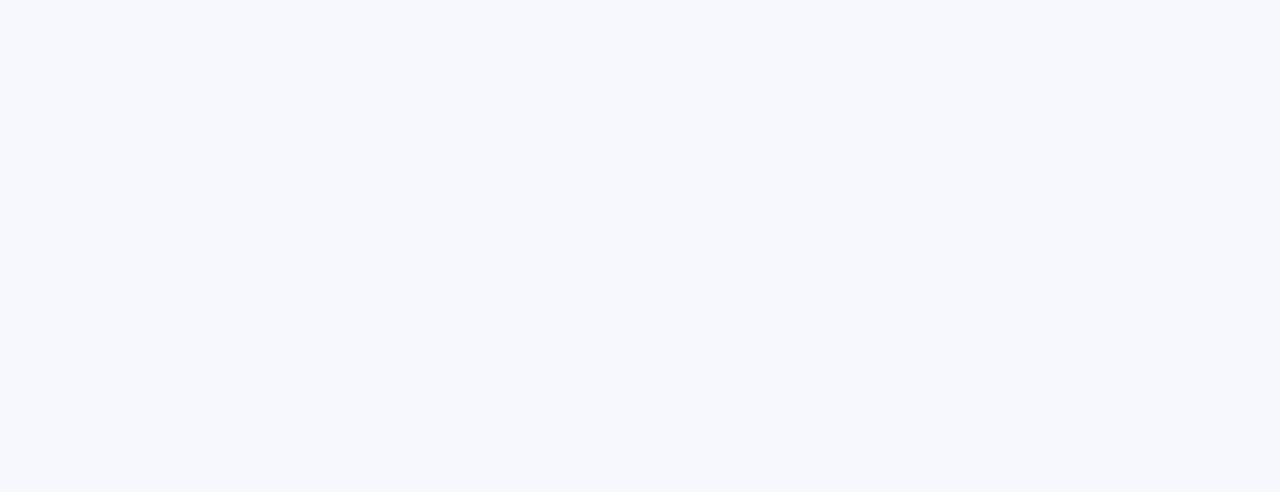
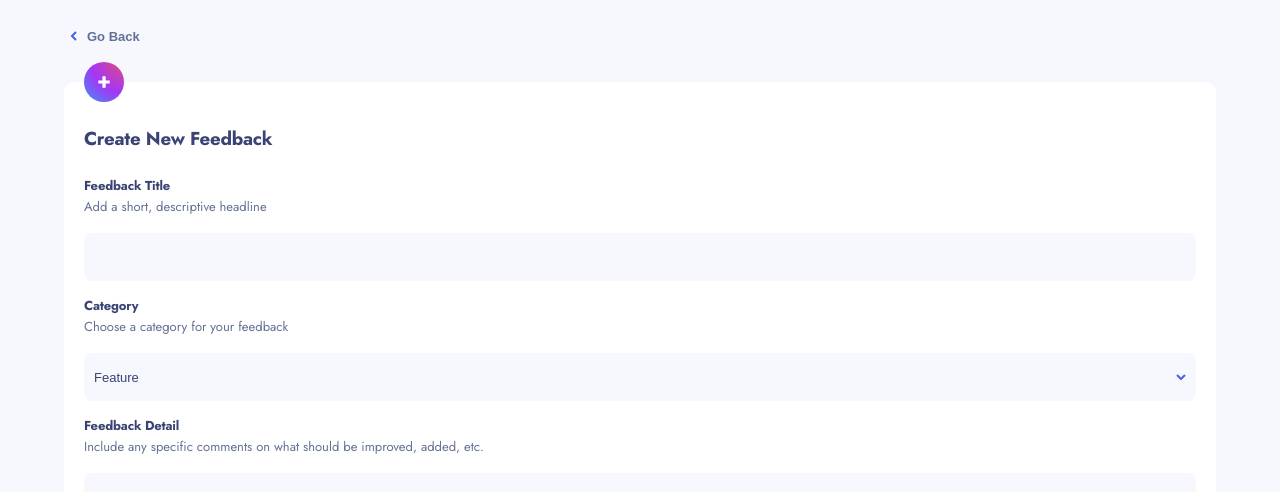
Before and after one commit to tokarskym/productfeedback, a React (Create React App) app: page /requests/1/new in a window 1280 px wide. Before the commit this address had no page. Shown: the top 492 px of the page. Built offline with nearby package versions, Linux system fonts and the light colour scheme.

Commit message:
Add new feedback component styles and some basic functionality.

```diff
--- a/src/App.tsx
+++ b/src/App.tsx
@@ -5,14 +5,16 @@ import Navbar from './components/Navbar/Navbar';
 import Header from './components/Header/Header';
 import MainPage from './components/MainPage/MainPage';
 import RequestDetails from './components/RequestDetails/RequestDetails';
+import RequestForm from './components/RequestForm/RequestForm';
 
-import { ProductRequest, UserComment } from './data/data';
+import { ProductRequest } from './data/data';
 
 import { ThemeProvider } from 'styled-components';
 import { useState } from 'react';
 import { BrowserRouter, Routes, Route } from 'react-router-dom';
 
 import { updatedData } from './data/data';
+
 
 function App() {
   const [selectedFilter, setSelectedFilter] = useState<string>('Least Upvotes');
@@ -97,12 +99,13 @@ function App() {
             path="/requests/:id"
             element={<RequestDetails requestList={requestList} onAddNewComment={addComment} onAddReply={addReply} calculateCommentNumbers={calculateCommentNumbers} />}
           />
+          <Route path="/requests/:id/new" element={<RequestForm />} />
           <Route
             path="/"
             element={
               <>
                 <Navbar handleCategoryChange={handleCategoryChange} selectedCategory={selectedCategory} />
-                <Header handleFilterChange={handleFilterChange} />
+                <Header handleFilterChange={handleFilterChange} requestList={requestList} />
                 <MainPage selectedFilter={selectedFilter} selectedCategory={selectedCategory} requestList={requestList} calculateCommentNumbers={calculateCommentNumbers} />
               </>
             }
--- /dev/null
+++ b/src/components/BackButton/BackButton.tsx
@@ -0,0 +1,28 @@
+import { useNavigate } from 'react-router-dom';
+
+import { ProductRequestNavbar, ReturnButton, EditFeedbackButton } from '../RequestDetails/RequestDetails';
+
+import ReturnButtonSVG from '../../images/shared//icon-arrow-left.svg';
+
+interface BackButtonProps {
+  isEdit: boolean;
+}
+const BackButton: React.FC<BackButtonProps> = ({ isEdit }) => {
+  const navigate = useNavigate();
+
+  const handleReturn = () => {
+    navigate(-1);
+  };
+
+  return (
+    <ProductRequestNavbar>
+      <ReturnButton onClick={handleReturn}>
+        <img src={ReturnButtonSVG} alt="Arrow Left / Go Back" />
+        Go Back
+      </ReturnButton>
+      {isEdit && <EditFeedbackButton>Edit Feedback</EditFeedbackButton>}
+    </ProductRequestNavbar>
+  );
+};
+
+export default BackButton;
--- a/src/components/Header/FilteredOption.tsx
+++ b/src/components/Header/FilteredOption.tsx
@@ -34,7 +34,7 @@ interface FilteredOptionProps {
 
 const FilteredOption: React.FC<FilteredOptionProps> = ({ label, value, selectedValue, onChange }) => (
   <LabelForOptionInput>
-    <input type="radio" value={value} checked={selectedValue === value} onChange={(e) => onChange(e.target.value)} style={{ display: 'none' }} />
+    <input type="radio" value={value} checked={selectedValue === value} onChange={(e) => onChange(e.target.value)} style={{ display: 'none' }} id="category" />
     <LabelForOptionInputUI>{label}</LabelForOptionInputUI>
     {selectedValue === value && <IconCheckImage src={IconCheck} />}
   </LabelForOptionInput>
--- a/src/components/Header/Header.tsx
+++ b/src/components/Header/Header.tsx
@@ -1,4 +1,5 @@
 import { useState } from 'react';
+import { useNavigate } from 'react-router';
 
 import { HeaderBar, FilterDiv, FilterButton, FilterModal, HorizontalRule, ButtonAndModalContainer } from './HeaderStyles';
 import { PrimaryButton } from '../GlobalStyles/ReusedStyles';
@@ -7,12 +8,14 @@ import ArrowDown from '../../images/shared/icon-arrow-down.svg';
 import ArrowUp from '../../images/shared/icon-arrow-up.svg';
 
 import FilteredOption from './FilteredOption';
+import { ProductRequest } from '../../data/data';
 
 interface HeaderProps {
   handleFilterChange: (filter: string) => void;
+  requestList: ProductRequest[];
 }
 
-const Header: React.FC<HeaderProps> = ({ handleFilterChange }) => {
+const Header: React.FC<HeaderProps> = ({ handleFilterChange, requestList }) => {
   const [filterModalOpen, setIsFilterModalOpen] = useState<boolean>(false);
   const [selectedOption, setSelectedOption] = useState<string>('Least Upvotes');
 
@@ -24,6 +27,13 @@ const Header: React.FC<HeaderProps> = ({ handleFilterChange }) => {
     setSelectedOption(value);
     handleFilterChange(value);
     setIsFilterModalOpen(!filterModalOpen);
+  };
+
+  const navigate = useNavigate();
+
+  const createNewRequest = () => {
+    const newID = requestList.length + 1;
+    navigate(`/requests/${newID}/new`);
   };
 
   return (
@@ -47,7 +57,7 @@ const Header: React.FC<HeaderProps> = ({ handleFilterChange }) => {
             </FilterModal>
           )}
         </ButtonAndModalContainer>
-        <PrimaryButton>+ Add Feedback</PrimaryButton>
+        <PrimaryButton onClick={createNewRequest}>+ Add Feedback</PrimaryButton>
       </FilterDiv>
     </HeaderBar>
   );
--- a/src/components/MainPage/MainPage.tsx
+++ b/src/components/MainPage/MainPage.tsx
@@ -35,9 +35,9 @@ const MainPage: React.FC<MainPageProps> = ({ selectedFilter, selectedCategory, r
     } else if (selectedFilter === 'Least Upvotes') {
       newSortedSuggestions.sort((a, b) => a.upvotes - b.upvotes);
     } else if (selectedFilter === 'Most Comments') {
-      newSortedSuggestions.sort((a, b) => (b?.comments?.length || 0) - (a?.comments?.length || 0));
+      newSortedSuggestions.sort((a, b) => calculateCommentNumbers(b) - calculateCommentNumbers(a));
     } else if (selectedFilter === 'Least Comments') {
-      newSortedSuggestions.sort((a, b) => (a?.comments?.length || 0) - (b?.comments?.length || 0));
+      newSortedSuggestions.sort((a, b) => calculateCommentNumbers(a) - calculateCommentNumbers(b));
     }
     setSortedSuggestions(newSortedSuggestions);
   }, [selectedFilter]);
--- /dev/null
+++ b/src/components/RequestForm/RequestForm.tsx
@@ -0,0 +1,183 @@
+import styled from 'styled-components';
+import BackButton from '../BackButton/BackButton';
+
+import { Container } from '../GlobalStyles/ReusedStyles';
+import NewFeedbackSVG from '../../images/shared/icon-new-feedback.svg';
+import BlueArrowUpSVG from '../../images/shared/icon-arrow-up-blue.svg';
+import BlueArrowDownSVG from '../../images/shared/icon-arrow-down-blue.svg';
+import FilteredOption from '../Header/FilteredOption';
+
+import { useForm } from 'react-hook-form';
+import { useState } from 'react';
+
+import { HorizontalRule } from '../Header/HeaderStyles';
+
+import { capitalizeFirstLetter } from '../../Utils/Functions';
+const RequestFormContainer = styled(Container)`
+  margin-top: 10px;
+  margin-bottom: 40px;
+`;
+
+const NewRequestForm = styled.div`
+  background-color: ${(props) => props.theme.colors.white};
+  width: 100%;
+  height: auto;
+  padding: 20px;
+  border-radius: 10px;
+  position: relative;
+`;
+
+const NewFeedbackIcon = styled.img`
+  position: absolute;
+  width: 40px;
+  height: 40px;
+  top: -20px;
+  left: 20px;
+`;
+
+const RequestFormHeader = styled.h3`
+  color: ${(props) => props.theme.colors.darkerDarkBlue};
+  margin-bottom: 24px;
+  margin-top: 24px;
+`;
+
+const FormFieldLabel = styled.label`
+  color: ${(props) => props.theme.colors.darkerDarkBlue};
+  font-size: 13px;
+  font-weight: 700;
+  letter-spacing: -0.18px;
+`;
+
+const FormFieldDescription = styled.p`
+  color: ${(props) => props.theme.colors.gray};
+  font-size: 13px;
+  font-weight: 400;
+  margin-bottom: 15px;
+`;
+
+const FeedbackTitleInput = styled.input`
+  padding: 5px 10px;
+  width: 100%;
+  height: 48px;
+  background-color: #f7f8fd;
+  font-size: 13px;
+  color: #3a4374;
+  border: none;
+  outline: none;
+  border-radius: 8px;
+`;
+
+const FormFieldWrapper = styled.div`
+  display: flex;
+  flex-direction: column;
+  justify-content: flex-start;
+  margin-bottom: 15px;
+`;
+
+const SelectedCategoryButtonInput = styled.button`
+  width: 100%;
+  height: 48px;
+  background-color: #f7f8fd;
+  font-size: 13px;
+  color: #3a4374;
+  border: none;
+  border-radius: 8px;
+  display: flex;
+  align-items: center;
+  justify-content: space-between;
+  padding: 5px 10px;
+`;
+
+const CategoryModal = styled.div`
+  width: 100%;
+  height: auto;
+  border-radius: 8px;
+  position: absolute;
+  z-index: 1;
+  background-color: white;
+  box-shadow: rgba(72, 84, 159, 0.25) 0px 10px 20px 0px;
+  bottom: -23 0px;
+`;
+
+const FeedbackDetailInput = styled.textarea`
+  padding: 20px;
+  font-size: 13px;
+  color: #3a4374;
+  width: 100%;
+  height: 120px;
+  background-color: #f7f8fd;
+  font-family: inherit;
+  border-radius: 8px;
+  resize: none;
+  border: none;
+  &:focus {
+    outline: none;
+  }
+`;
+
+const RequestForm: React.FC = () => {
+  const {
+    register,
+    handleSubmit,
+    formState: { errors },
+  } = useForm();
+
+  // CREATING USE STATE FOR HOLDING SELECTED OPTION AND SHOWING IT IN THE CATEGORY BUTTON
+  const [selectedCategory, setSelectedCategory] = useState<string>('Feature');
+  const [categoryModalOpen, setIsCategoryModalOpen] = useState<boolean>(false);
+
+  const openCategoryModal = () => {
+    setIsCategoryModalOpen(!categoryModalOpen);
+    console.log('works!!');
+  };
+
+  const handleCategoryChange = (value: string) => {
+    setSelectedCategory(value);
+    setIsCategoryModalOpen(!categoryModalOpen);
+  };
+
+  return (
+    <>
+      <BackButton isEdit={false} />
+      <RequestFormContainer>
+        <NewRequestForm>
+          <NewFeedbackIcon src={NewFeedbackSVG} />
+          <RequestFormHeader>Create New Feedback</RequestFormHeader>
+          <FormFieldWrapper>
+            <FormFieldLabel htmlFor="feedbackTitle">Feedback Title</FormFieldLabel>
+            <FormFieldDescription>Add a short, descriptive headline</FormFieldDescription>
+            <FeedbackTitleInput id="feedbackTitle" />
+          </FormFieldWrapper>
+          <FormFieldWrapper style={{ position: 'relative' }}>
+            <FormFieldLabel htmlFor="category">Category</FormFieldLabel>
+            <FormFieldDescription>Choose a category for your feedback</FormFieldDescription>
+            <SelectedCategoryButtonInput onClick={openCategoryModal}>
+              {capitalizeFirstLetter(selectedCategory)}
+              <img src={categoryModalOpen ? BlueArrowUpSVG : BlueArrowDownSVG} alt={categoryModalOpen ? 'Arrow Up' : 'Arrow Down'} />
+            </SelectedCategoryButtonInput>
+            {categoryModalOpen && (
+              <CategoryModal id="category">
+                <FilteredOption label="Feature" value="feature" selectedValue={selectedCategory} onChange={handleCategoryChange} />
+                <HorizontalRule />
+                <FilteredOption label="Bug" value="bug" selectedValue={selectedCategory} onChange={handleCategoryChange} />
+                <HorizontalRule />
+                <FilteredOption label="Enhancement" value="enhancement" selectedValue={selectedCategory} onChange={handleCategoryChange} />
+                <HorizontalRule />
+                <FilteredOption label="UX" value="UX" selectedValue={selectedCategory} onChange={handleCategoryChange} />
+                <HorizontalRule />
+                <FilteredOption label="UI" value="UI" selectedValue={selectedCategory} onChange={handleCategoryChange} />
+              </CategoryModal>
+            )}
+          </FormFieldWrapper>
+          <FormFieldWrapper>
+            <FormFieldLabel htmlFor="description">Feedback Detail</FormFieldLabel>
+            <FormFieldDescription>Include any specific comments on what should be improved, added, etc.</FormFieldDescription>
+            <FeedbackDetailInput id="description" />
+          </FormFieldWrapper>
+        </NewRequestForm>
+      </RequestFormContainer>
+    </>
+  );
+};
+
+export default RequestForm;
```
Also changed, not shown: src/components/RequestDetails/RequestDetails.tsx (+2 -15 lines), src/images/shared/icon-arrow-down-blue.svg (added).
